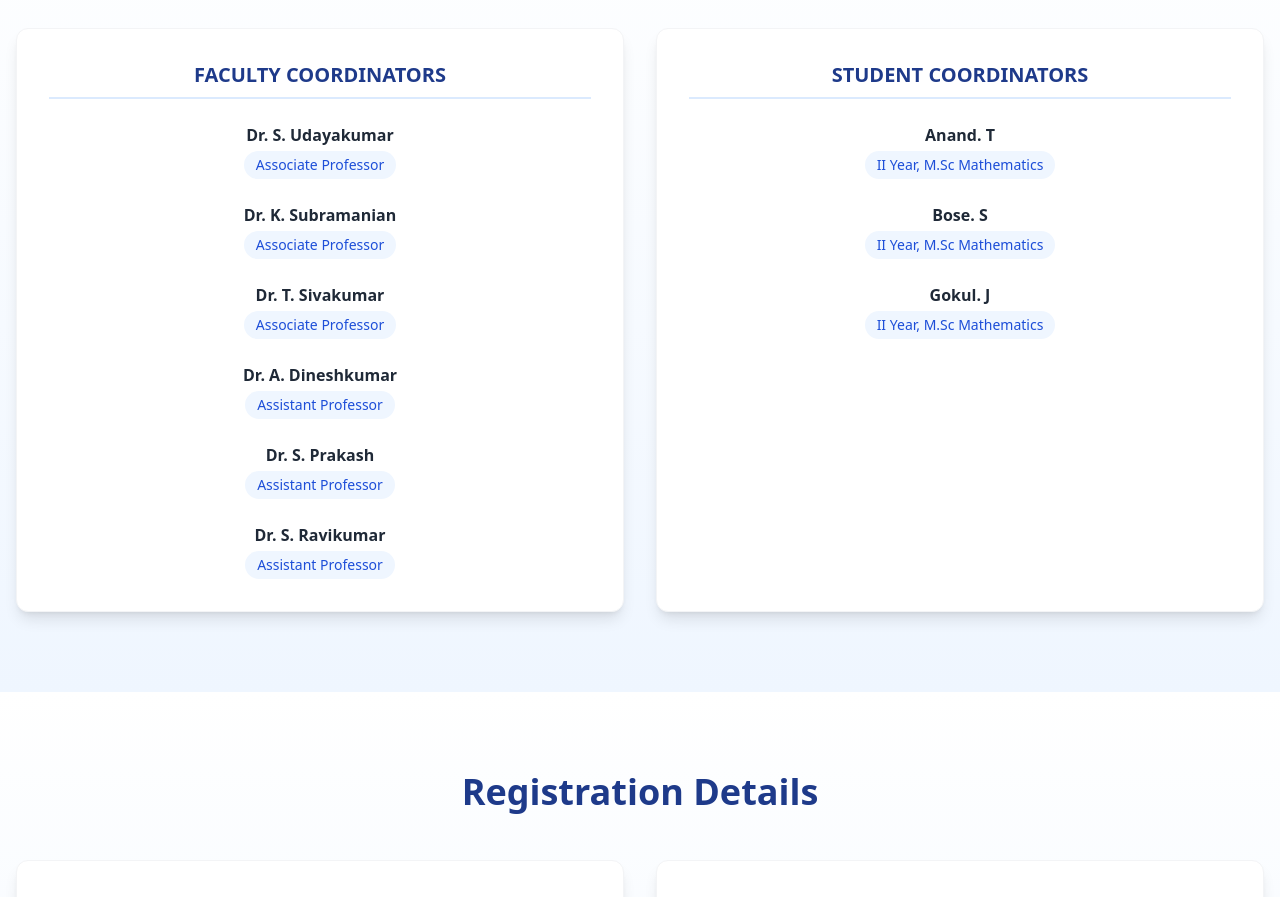
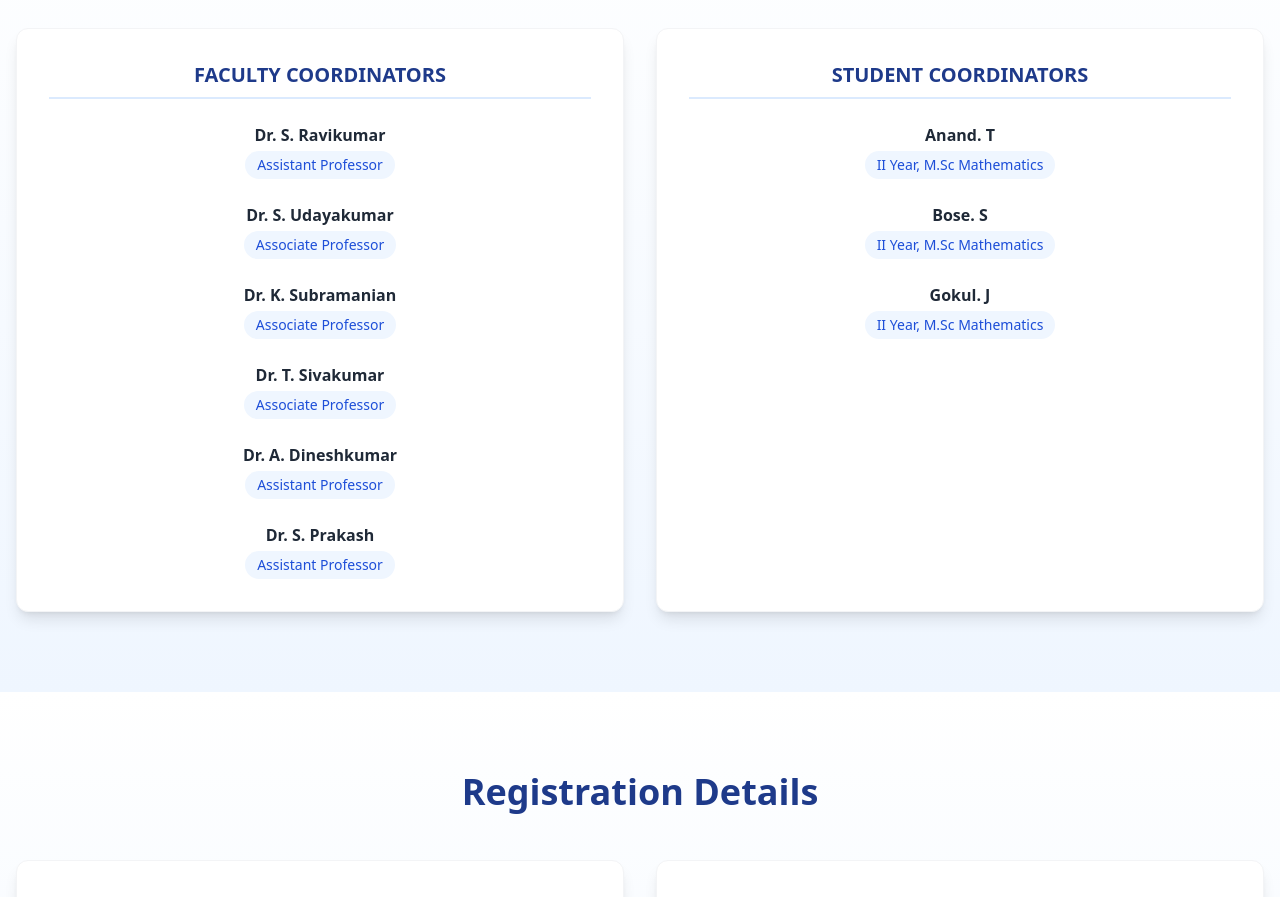
Before and after one commit to Aniks18/ICIRTAM-25, a Next.js app: page / in a window 1280 px wide. Shown: the part 5460-6357 px from the top of the page. Built offline with nearby package versions, Linux system fonts and the light colour scheme.

Commit message:
Update FacultyCoordinators.tsx

```diff
--- a/src/components/FacultyCoordinators.tsx
+++ b/src/components/FacultyCoordinators.tsx
@@ -3,12 +3,12 @@ const FacultyCoordinators = () => {
     {
       title: "FACULTY COORDINATORS",
       members: [
+        { name: "Dr. S. Ravikumar", role: "Assistant Professor" },
         { name: "Dr. S. Udayakumar", role: "Associate Professor" },
         { name: "Dr. K. Subramanian", role: "Associate Professor" },
         { name: "Dr. T. Sivakumar", role: "Associate Professor" },
         { name: "Dr. A. Dineshkumar", role: "Assistant Professor" },
-        { name: "Dr. S. Prakash", role: "Assistant Professor" },
-        { name: "Dr. S. Ravikumar", role: "Assistant Professor" }
+        { name: "Dr. S. Prakash", role: "Assistant Professor" }
       ]
     },
     {
```
